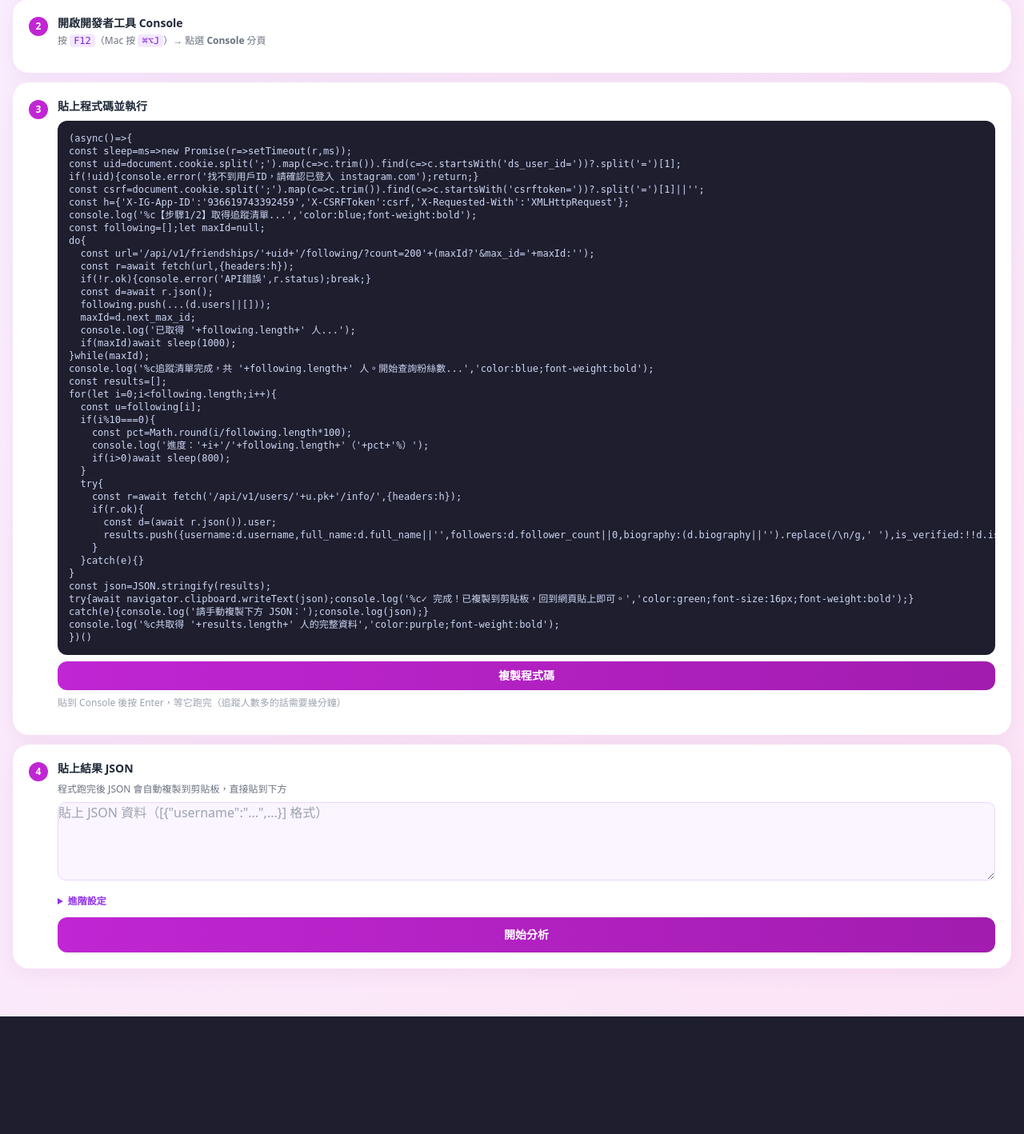
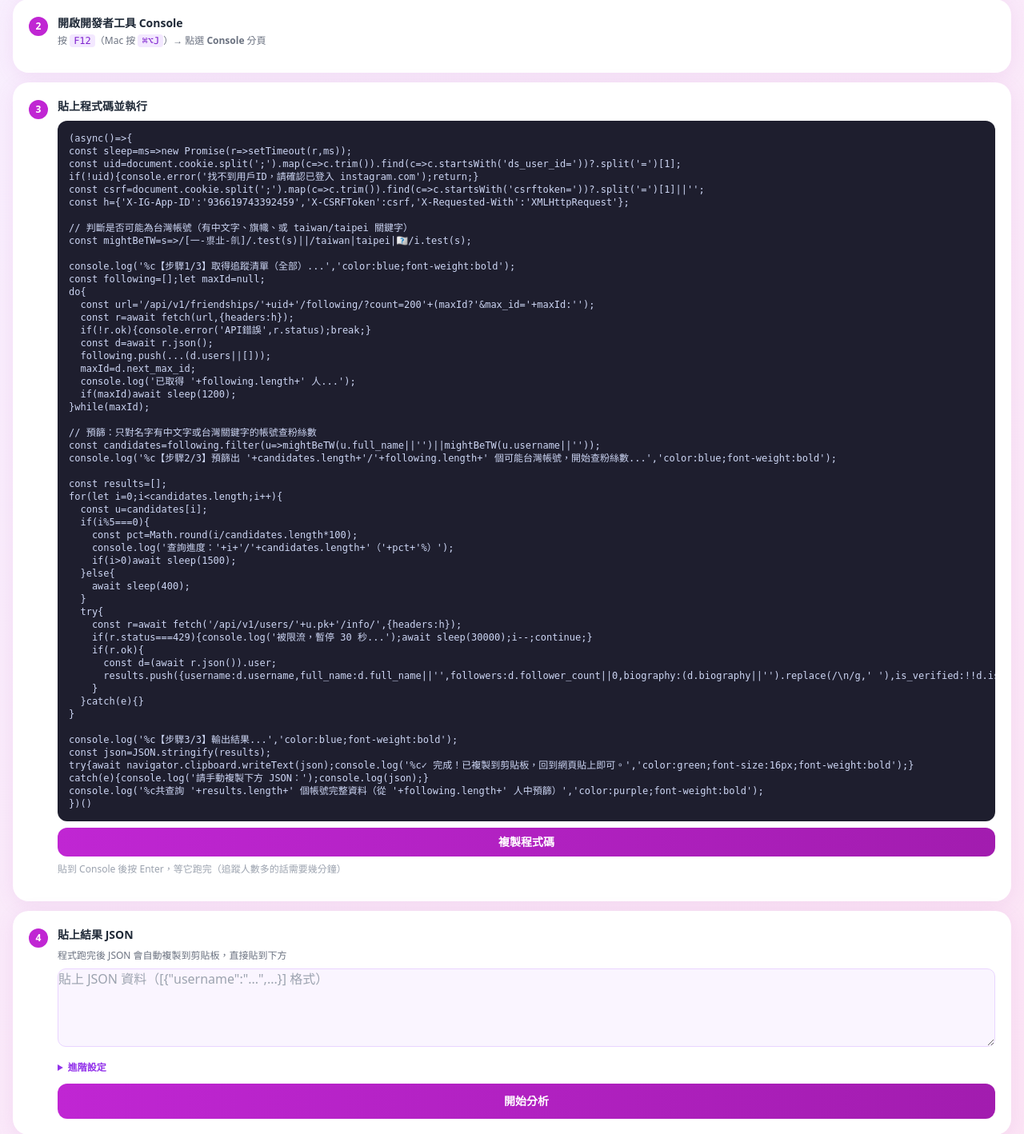
Before and after one commit to swe2501/appointmentDoc, a Flask app: page / in a window 1280 px wide. Shown: the part 317-1735 px from the top of the page at 80% size. Before the commit the page ends 1588 px from the top, so only its background shows below. Run offline with Flask 3, Linux system fonts and the light colour scheme; some libraries are stand-ins or nearby versions.

Commit message:
Fix incomplete scan: pre-filter by Chinese chars before fetching profiles
Previously the console script fetched individual profiles for all 3000+
followees, hitting rate limits mid-way and stopping at ~992. Now uses a
3-step approach: fetch all following pages first, pre-filter to only
candidates with Chinese characters or Taiwan keywords in name/username
(reducing to ~200-400 fetches), then fetch profiles for candidates only
with explicit 429 handling (30s pause + retry).

Co-Authored-By: Claude Sonnet 4.6 <noreply@anthropic.com>
Claude-Session: https://claude.ai/code/session_01N9KThqFGVsmZRYJGHCyAC3

```diff
--- a/templates/index.html
+++ b/templates/index.html
@@ -13,7 +13,11 @@ const uid=document.cookie.split(';').map(c=>c.trim()).find(c=>c.startsWith('ds_u
 if(!uid){console.error('找不到用戶ID，請確認已登入 instagram.com');return;}
 const csrf=document.cookie.split(';').map(c=>c.trim()).find(c=>c.startsWith('csrftoken='))?.split('=')[1]||'';
 const h={'X-IG-App-ID':'936619743392459','X-CSRFToken':csrf,'X-Requested-With':'XMLHttpRequest'};
-console.log('%c【步驟1/2】取得追蹤清單...','color:blue;font-weight:bold');
+
+// 判斷是否可能為台灣帳號（有中文字、旗幟、或 taiwan/taipei 關鍵字）
+const mightBeTW=s=>/[一-鿿㐀-䶿]/.test(s)||/taiwan|taipei|🇺🇨/i.test(s);
+
+console.log('%c【步驟1/3】取得追蹤清單（全部）...','color:blue;font-weight:bold');
 const following=[];let maxId=null;
 do{
   const url='/api/v1/friendships/'+uid+'/following/?count=200'+(maxId?'&max_id='+maxId:'');
@@ -23,29 +27,38 @@ do{
   following.push(...(d.users||[]));
   maxId=d.next_max_id;
   console.log('已取得 '+following.length+' 人...');
-  if(maxId)await sleep(1000);
+  if(maxId)await sleep(1200);
 }while(maxId);
-console.log('%c追蹤清單完成，共 '+following.length+' 人。開始查詢粉絲數...','color:blue;font-weight:bold');
+
+// 預篩：只對名字有中文字或台灣關鍵字的帳號查粉絲數
+const candidates=following.filter(u=>mightBeTW(u.full_name||'')||mightBeTW(u.username||''));
+console.log('%c【步驟2/3】預篩出 '+candidates.length+'/'+following.length+' 個可能台灣帳號，開始查粉絲數...','color:blue;font-weight:bold');
+
 const results=[];
-for(let i=0;i<following.length;i++){
-  const u=following[i];
-  if(i%10===0){
-    const pct=Math.round(i/following.length*100);
-    console.log('進度：'+i+'/'+following.length+'（'+pct+'%）');
-    if(i>0)await sleep(800);
+for(let i=0;i<candidates.length;i++){
+  const u=candidates[i];
+  if(i%5===0){
+    const pct=Math.round(i/candidates.length*100);
+    console.log('查詢進度：'+i+'/'+candidates.length+'（'+pct+'%）');
+    if(i>0)await sleep(1500);
+  }else{
+    await sleep(400);
   }
   try{
     const r=await fetch('/api/v1/users/'+u.pk+'/info/',{headers:h});
+    if(r.status===429){console.log('被限流，暫停 30 秒...');await sleep(30000);i--;continue;}
     if(r.ok){
       const d=(await r.json()).user;
       results.push({username:d.username,full_name:d.full_name||'',followers:d.follower_count||0,biography:(d.biography||'').replace(/\\n/g,' '),is_verified:!!d.is_verified,profile_pic:d.profile_pic_url||'',url:'https://www.instagram.com/'+d.username+'/'});
     }
   }catch(e){}
 }
+
+console.log('%c【步驟3/3】輸出結果...','color:blue;font-weight:bold');
 const json=JSON.stringify(results);
 try{await navigator.clipboard.writeText(json);console.log('%c✓ 完成！已複製到剪貼板，回到網頁貼上即可。','color:green;font-size:16px;font-weight:bold');}
 catch(e){console.log('請手動複製下方 JSON：');console.log(json);}
-console.log('%c共取得 '+results.length+' 人的完整資料','color:purple;font-weight:bold');
+console.log('%c共查詢 '+results.length+' 個帳號完整資料（從 '+following.length+' 人中預篩）','color:purple;font-weight:bold');
 })()`;
   })();
   </script>
```
